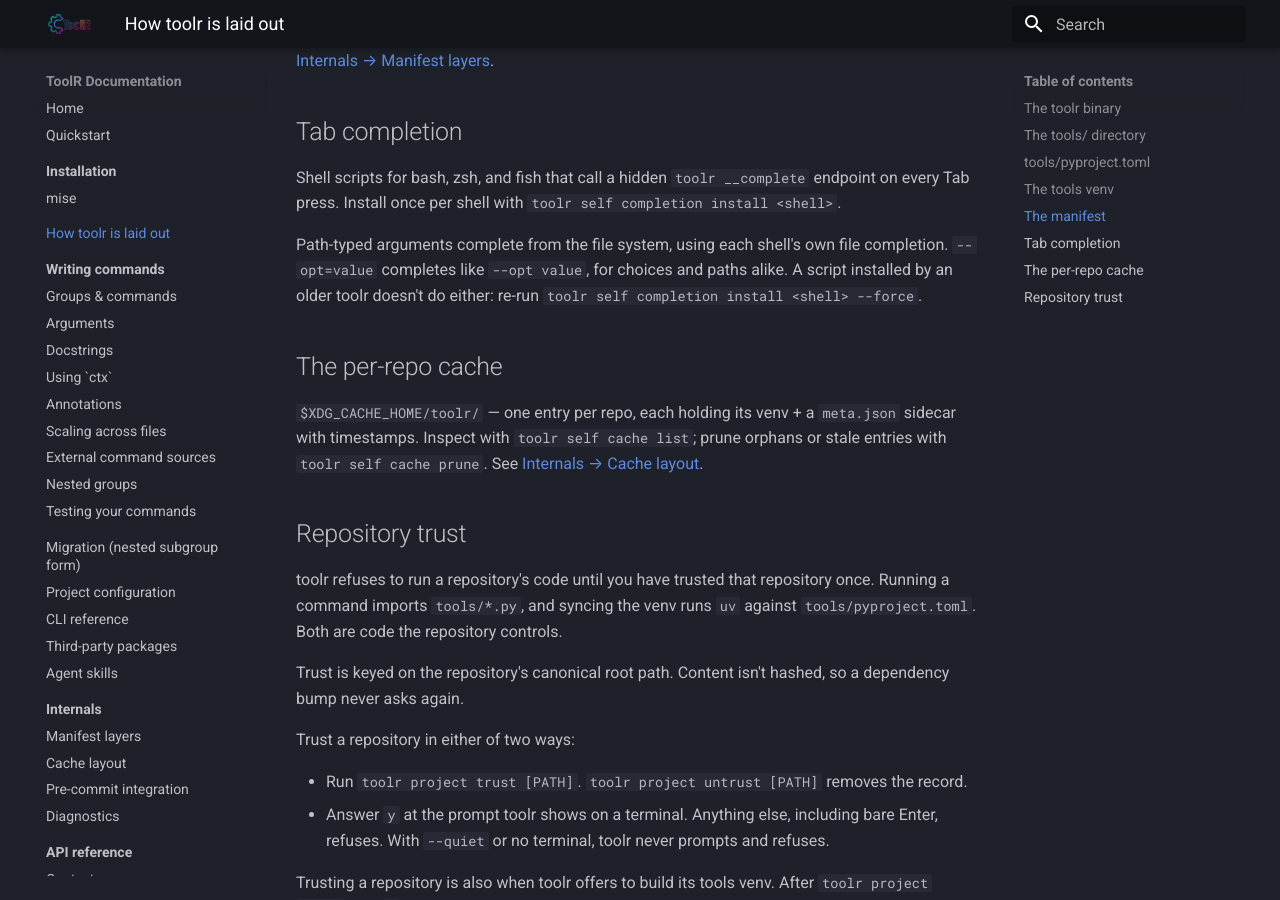
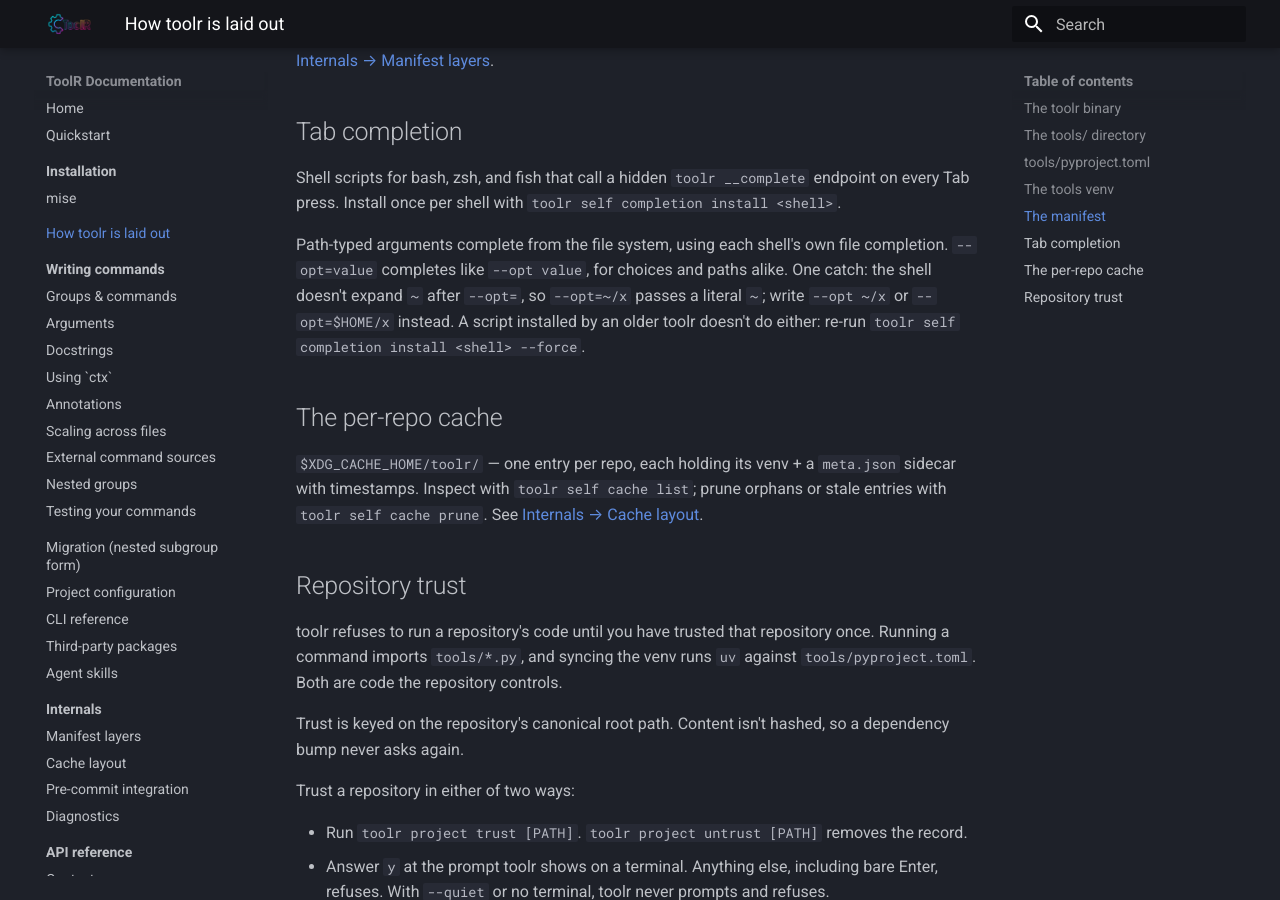
Before and after one commit to s0undt3ch/ToolR, an MkDocs documentation site: the page built from docs/concepts.md, in a window 1280 px wide and 900 px high, scrolled down 1572 px. Built offline with MkDocs 1.6.1 and Material for MkDocs 9.7.7, drawn with Linux system fonts in a browser that asks for light colours.

Commit message:
docs(complete): note that ~ isn't expanded after --opt=

```diff
--- a/docs/concepts.md
+++ b/docs/concepts.md
@@ -79,7 +79,9 @@
 
 Path-typed arguments complete from the file system, using each shell's
 own file completion. `--opt=value` completes like `--opt value`, for
-choices and paths alike. A script installed by an older toolr doesn't do
+choices and paths alike. One catch: the shell doesn't expand `~` after
+`--opt=`, so `--opt=~/x` passes a literal `~`; write `--opt ~/x` or
+`--opt=$HOME/x` instead. A script installed by an older toolr doesn't do
 either: re-run `toolr self completion install <shell> --force`.
 
 ## The per-repo cache
```
